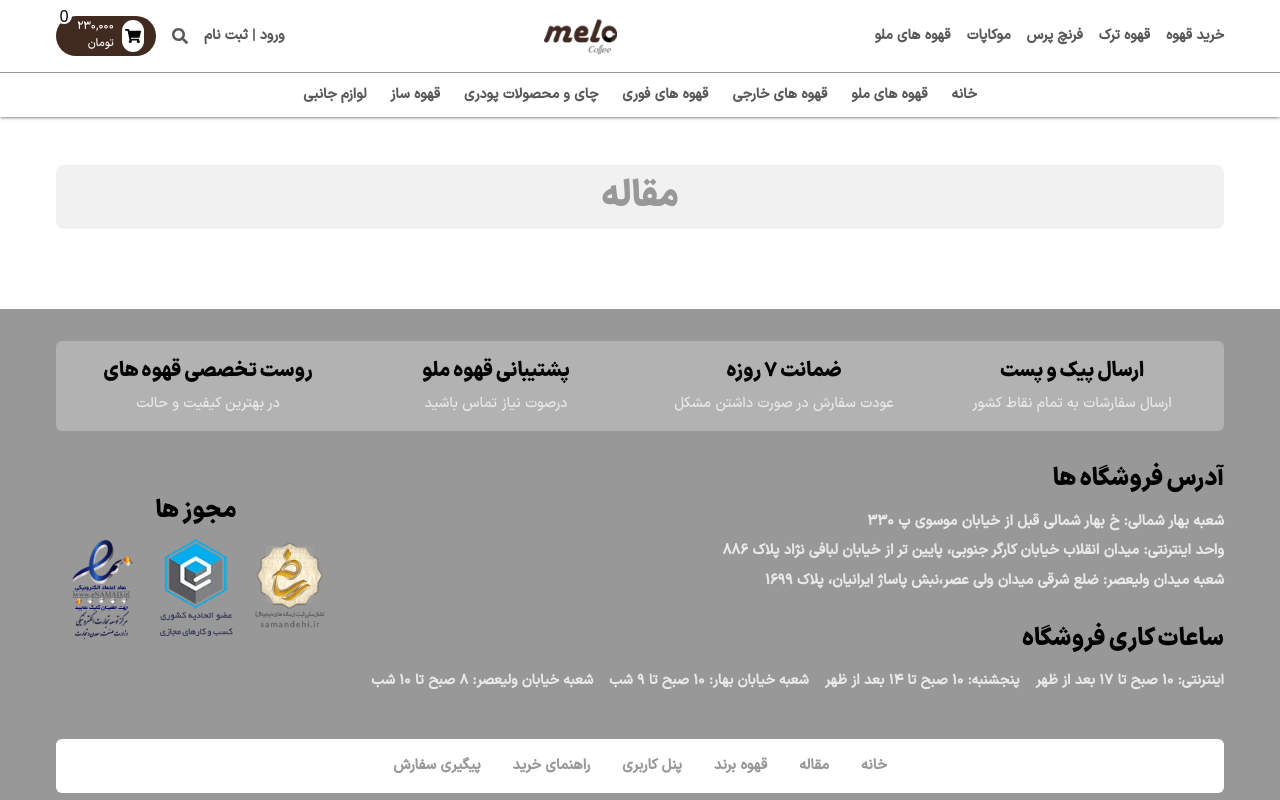
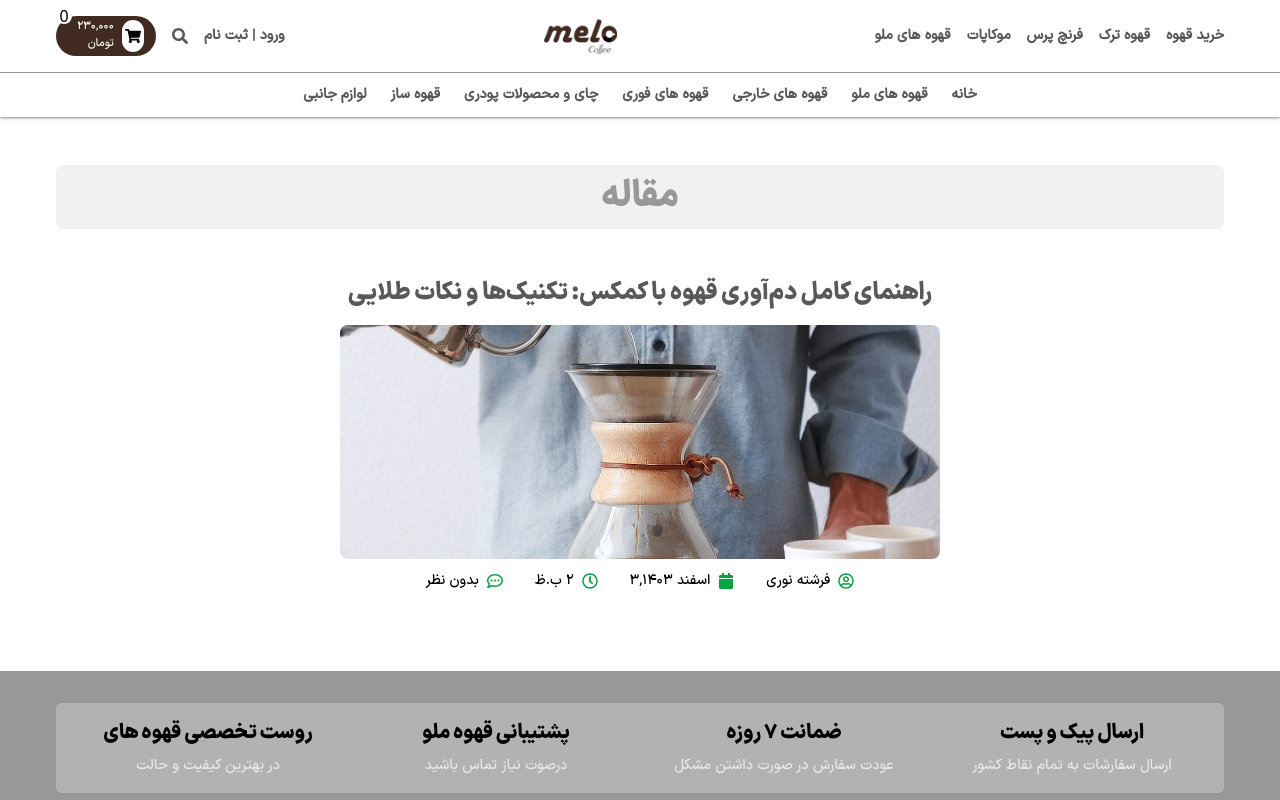
Before and after one commit to mohammadmehdidalvandii/mello-coffee, a Next.js app: page /blog/1 in a window 1280 px wide. Shown: the top 800 px of the page. Built offline with nearby package versions, Linux system fonts and the light colour scheme.

Commit message:
created section singleArticle is Top

```diff
--- a/src/app/blog/[id]/page.tsx
+++ b/src/app/blog/[id]/page.tsx
@@ -2,6 +2,7 @@
 import Footer from '@/components/module/Footer/Footer';
 import MainHeader from '@/components/module/MainHeader/MainHeader';
 import Navbar from '@/components/module/Navbar/Navbar';
+import SingleArticles from '@/components/template/blog/SingleArticles/SingleArticles';
 import React from 'react';
 
 const page:React.FC =  ()=>{
@@ -12,6 +13,7 @@
     <Breadcrumb
     text='مقاله'
     />
+    <SingleArticles/>
     <Footer/>
     </>
   )
--- /dev/null
+++ b/src/components/template/blog/SingleArticles/SingleArticles.tsx
@@ -0,0 +1,36 @@
+import Image from 'next/image'
+import React from 'react'
+import { FaCalendar, FaRegClock, FaRegCommentDots, FaRegUserCircle } from 'react-icons/fa'
+
+const SingleArticles:React.FC =()=>{
+  return (
+    <section className="block">
+        <div className="container">
+            <div className="block mx-auto text-center">
+                <h5 className="block font-iranBlack text-2xl text-text">راهنمای کامل دم‌آوری قهوه با کمکس: تکنیک‌ها و نکات طلایی</h5>
+                <Image src='/assets/images/sa-1.jpg' alt="image" width={600} height={400}  className='mx-auto mt-4 rounded-lg'/>
+                <ul className="flex justify-center items-center lg:gap-8 gap-2  mt-3">
+                    <li className="flex items-center gap-2">
+                        <span className="block text-green-600"><FaRegUserCircle/></span>
+                        <span className="block font-iranMedium text-sm ">فرشته نوری</span>
+                    </li>
+                    <li className="flex items-center gap-2">
+                        <span className="block text-green-600"><FaCalendar/></span>
+                        <span className="block font-iranMedium text-sm ">اسفند 3,1403</span>
+                    </li>
+                    <li className="flex items-center gap-2">
+                        <span className="block text-green-600"><FaRegClock/></span>
+                        <span className="block font-iranMedium text-sm ">2 ب.ظ</span>
+                    </li>
+                    <li className="flex items-center gap-2">
+                        <span className="block text-green-600"><FaRegCommentDots/></span>
+                        <span className="block font-iranMedium text-sm ">بدون نظر</span>
+                    </li>
+                </ul>
+            </div>
+        </div>
+    </section>
+  )
+}
+
+export default SingleArticles
```
Also changed, not shown: public/assets/images/sa-1.jpg (added).
